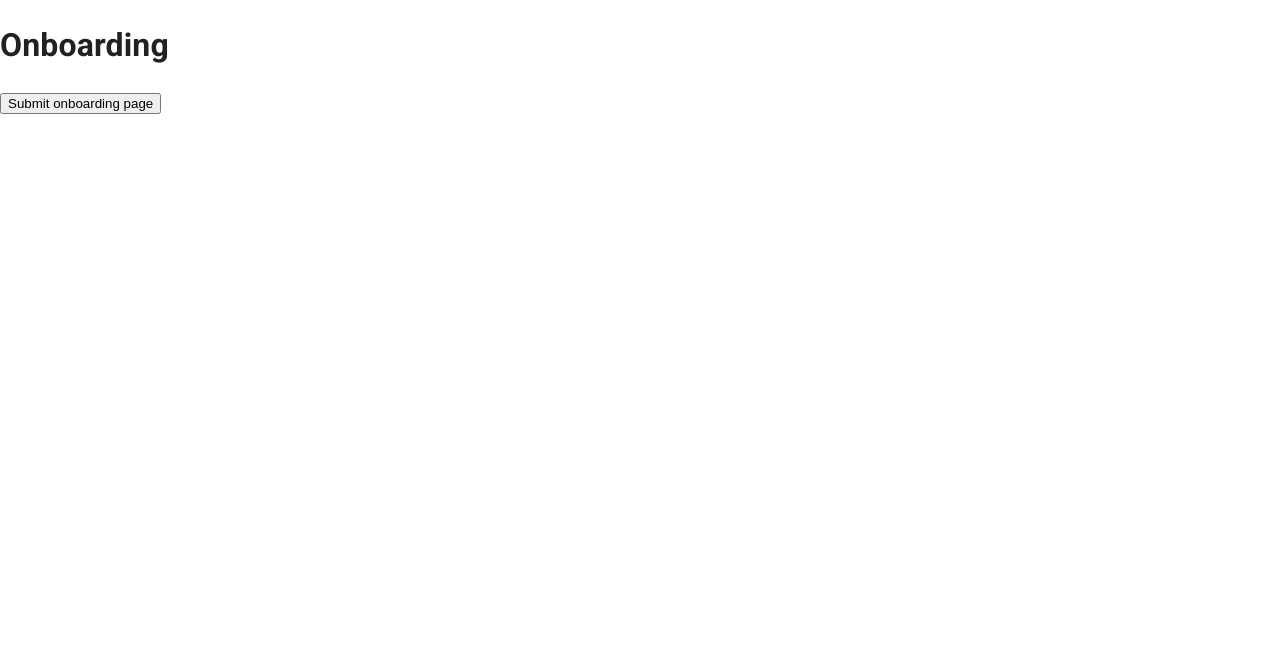
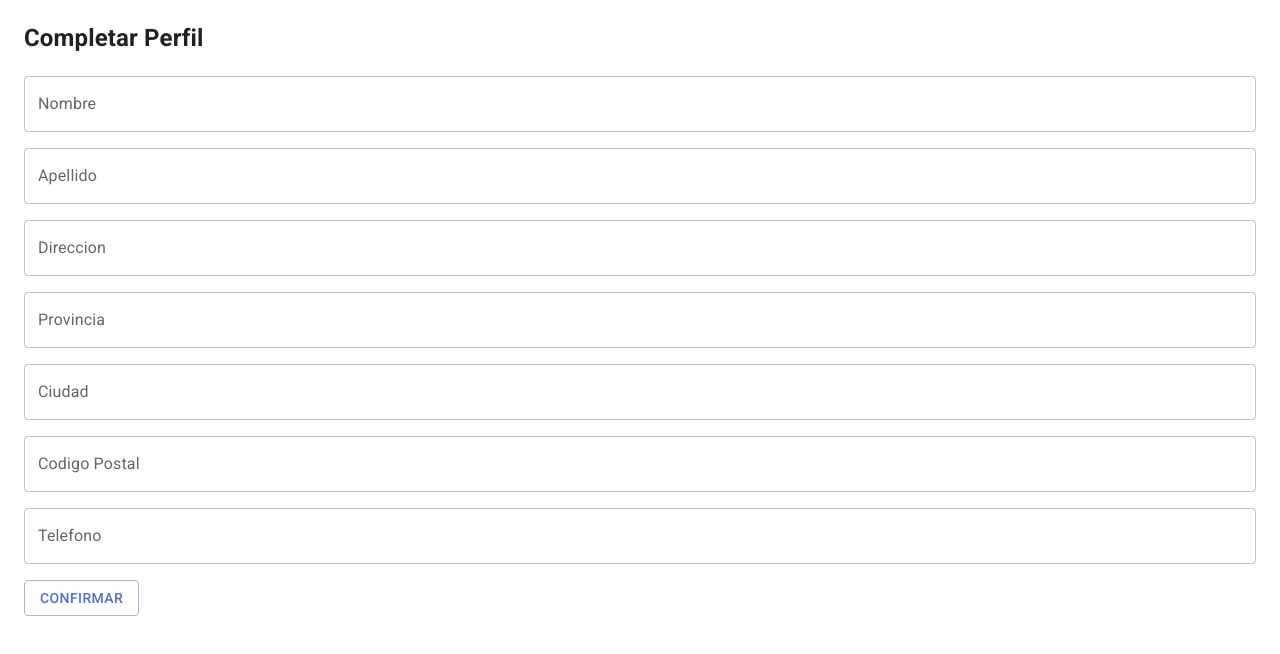
Before and after one commit to nulmete/petseeker-client, a React (Create React App) app: page /onboarding in a window 1280 px wide. Shown: the top 654 px of the page. Built offline with nearby package versions, Linux system fonts and the light colour scheme; no server answers.

Commit message:
add onboarding form after signup

```diff
--- a/src/auth/auth0-provider-with-history.tsx
+++ b/src/auth/auth0-provider-with-history.tsx
@@ -12,11 +12,13 @@ const Auth0ProviderWithHistory: React.FC = ({ children }) => {
     history.push(appState?.returnTo || window.location.pathname);
   };
 
+  const redirectUri = `${window.location.origin}/dashboard/publicaciones`;
+
   return (
     <Auth0Provider
       domain={domain}
       clientId={clientId}
-      redirectUri={window.location.origin}
+      redirectUri={redirectUri}
       onRedirectCallback={onRedirectCallback}
     >
       {children}
--- a/src/components/Auth/LoginButton.tsx
+++ b/src/components/Auth/LoginButton.tsx
@@ -7,7 +7,9 @@ const LoginButton: React.FC = () => {
     <button
       type="button"
       onClick={() =>
-        loginWithRedirect({ redirectUri: "http://localhost:3000/dashboard" })
+        loginWithRedirect({
+          redirectUri: "http://localhost:3000/dashboard/publicaciones",
+        })
       }
     >
       Log In
--- a/src/pages/Onboarding.tsx
+++ b/src/pages/Onboarding.tsx
@@ -1,22 +1,179 @@
 import React from "react";
+import { useFormik } from "formik";
+import * as yup from "yup";
+import { Container, Box, TextField, Theme, Button } from "@mui/material";
+import UserService from "../services/users";
+
+const validationSchema = yup.object({
+  names: yup
+    .string()
+    .matches(/^[a-zA-Z]+$/, "No puede contener numeros o simbolos.")
+    .min(2, "Debe tener una longitud de entre 2 y 50 caracteres.")
+    .max(50, "Debe tener una longitud de entre 2 y 50 caracteres.")
+    .required("Requerido."),
+  surnames: yup
+    .string()
+    .matches(/^[a-zA-Z]+$/, "No puede contener numeros o simbolos.")
+    .min(2, "Debe tener una longitud de entre 2 y 50 caracteres.")
+    .max(50, "Debe tener una longitud de entre 2 y 50 caracteres.")
+    .required("Requerido."),
+  province: yup.string().required("Requerido."),
+  city: yup.string().required("Requerido."),
+  postalCode: yup
+    .string()
+    .required("Requerido.")
+    .min(4, "Debe tener una longitud de 4 caracteres.")
+    .max(4, "Debe tener una longitud de 4 caracteres."),
+  // TODO: find a better regex for phoneNum validation?
+  phoneNum: yup
+    .string()
+    .matches(/^\d+$/, "Solo debe contener numeros.")
+    .required("Requerido."),
+});
 
 const Onboarding: React.FC = () => {
   const continueAuth = async () => {
-    console.log("continuing auth...");
     const auth0Domain = process.env.REACT_APP_AUTH0_DOMAIN;
     const urlParams = new URLSearchParams(window.location.search);
     const state = urlParams.get("state");
     window.location.href = `https://${auth0Domain}/continue?state=${state}`;
   };
 
+  const formik = useFormik({
+    initialValues: {
+      names: "",
+      surnames: "",
+      address: "",
+      province: "",
+      city: "",
+      postalCode: "",
+      phoneNum: "",
+    },
+    validationSchema,
+    onSubmit: async (values) => {
+      alert(JSON.stringify(values, null, 2));
+      // TODO: hardcoding email and picPath because backend needs them
+      const response = await UserService.create({
+        ...values,
+        email: "fake@email.com",
+        picPath: "somePath",
+      });
+      console.log({ response });
+
+      if (response.status !== 201) {
+        alert("Something went wrong.");
+        return;
+      }
+
+      continueAuth();
+    },
+  });
+
   return (
-    <div>
-      <h1>Onboarding</h1>
-      {/* TODO: profile information here */}
-      <button type="button" onClick={continueAuth}>
-        Submit onboarding page
-      </button>
-    </div>
+    <Container maxWidth="xl">
+      <h2>Completar Perfil</h2>
+      <Box
+        component="form"
+        onSubmit={formik.handleSubmit}
+        sx={{
+          "& > *:not(:last-child)": {
+            marginBottom: (theme: Theme) => theme.spacing(2),
+          },
+        }}
+      >
+        <TextField
+          fullWidth
+          id="names"
+          name="names"
+          label="Nombre"
+          value={formik.values.names}
+          onChange={formik.handleChange}
+          onBlur={formik.handleBlur}
+          error={formik.touched.names && Boolean(formik.errors.names)}
+          helperText={formik.touched.names && formik.errors.names}
+          variant="outlined"
+        />
+        <TextField
+          fullWidth
+          id="surnames"
+          name="surnames"
+          label="Apellido"
+          value={formik.values.surnames}
+          onChange={formik.handleChange}
+          onBlur={formik.handleBlur}
+          error={formik.touched.surnames && Boolean(formik.errors.surnames)}
+          helperText={formik.touched.surnames && formik.errors.surnames}
+          variant="outlined"
+        />
+        <TextField
+          fullWidth
+          id="address"
+          name="address"
+          label="Direccion"
+          value={formik.values.address}
+          onChange={formik.handleChange}
+          onBlur={formik.handleBlur}
+          error={formik.touched.address && Boolean(formik.errors.address)}
+          helperText={formik.touched.address && formik.errors.address}
+          variant="outlined"
+        />
+        {/* TODO: make a dropdown? */}
+        <TextField
+          fullWidth
+          id="province"
+          name="province"
+          label="Provincia"
+          value={formik.values.province}
+          onChange={formik.handleChange}
+          onBlur={formik.handleBlur}
+          error={formik.touched.province && Boolean(formik.errors.province)}
+          helperText={formik.touched.province && formik.errors.province}
+          variant="outlined"
+        />
+        {/* TODO: make a dropdown? */}
+        <TextField
+          fullWidth
+          id="city"
+          name="city"
+          label="Ciudad"
+          value={formik.values.city}
+          onChange={formik.handleChange}
+          onBlur={formik.handleBlur}
+          error={formik.touched.city && Boolean(formik.errors.city)}
+          helperText={formik.touched.city && formik.errors.city}
+          variant="outlined"
+        />
+        <TextField
+          fullWidth
+          id="postalCode"
+          name="postalCode"
+          label="Codigo Postal"
+          value={formik.values.postalCode}
+          onChange={formik.handleChange}
+          onBlur={formik.handleBlur}
+          error={formik.touched.postalCode && Boolean(formik.errors.postalCode)}
+          helperText={formik.touched.postalCode && formik.errors.postalCode}
+          variant="outlined"
+        />
+        <TextField
+          fullWidth
+          id="phoneNum"
+          name="phoneNum"
+          label="Telefono"
+          value={formik.values.phoneNum}
+          onChange={formik.handleChange}
+          onBlur={formik.handleBlur}
+          error={formik.touched.phoneNum && Boolean(formik.errors.phoneNum)}
+          helperText={formik.touched.phoneNum && formik.errors.phoneNum}
+          variant="outlined"
+        />
+        <div>
+          <Button type="submit" variant="outlined">
+            Confirmar
+          </Button>
+        </div>
+      </Box>
+    </Container>
   );
 };
 
--- /dev/null
+++ b/src/services/users.ts
@@ -0,0 +1,12 @@
+import { IUser } from "../types/User";
+import http from "../utils/http";
+
+const create = (data: IUser) => {
+  return http.post("/user", data);
+};
+
+const UserService = {
+  create,
+};
+
+export default UserService;
--- /dev/null
+++ b/src/types/User.ts
@@ -0,0 +1,13 @@
+export interface IUser {
+  // id: number;
+  names: string;
+  surnames: string;
+  address: string;
+  city: string;
+  province: string;
+  postalCode: string;
+  phoneNum: string;
+  picPath: string;
+  // We get email from Auth0, so not really needed
+  email: string;
+}
```
